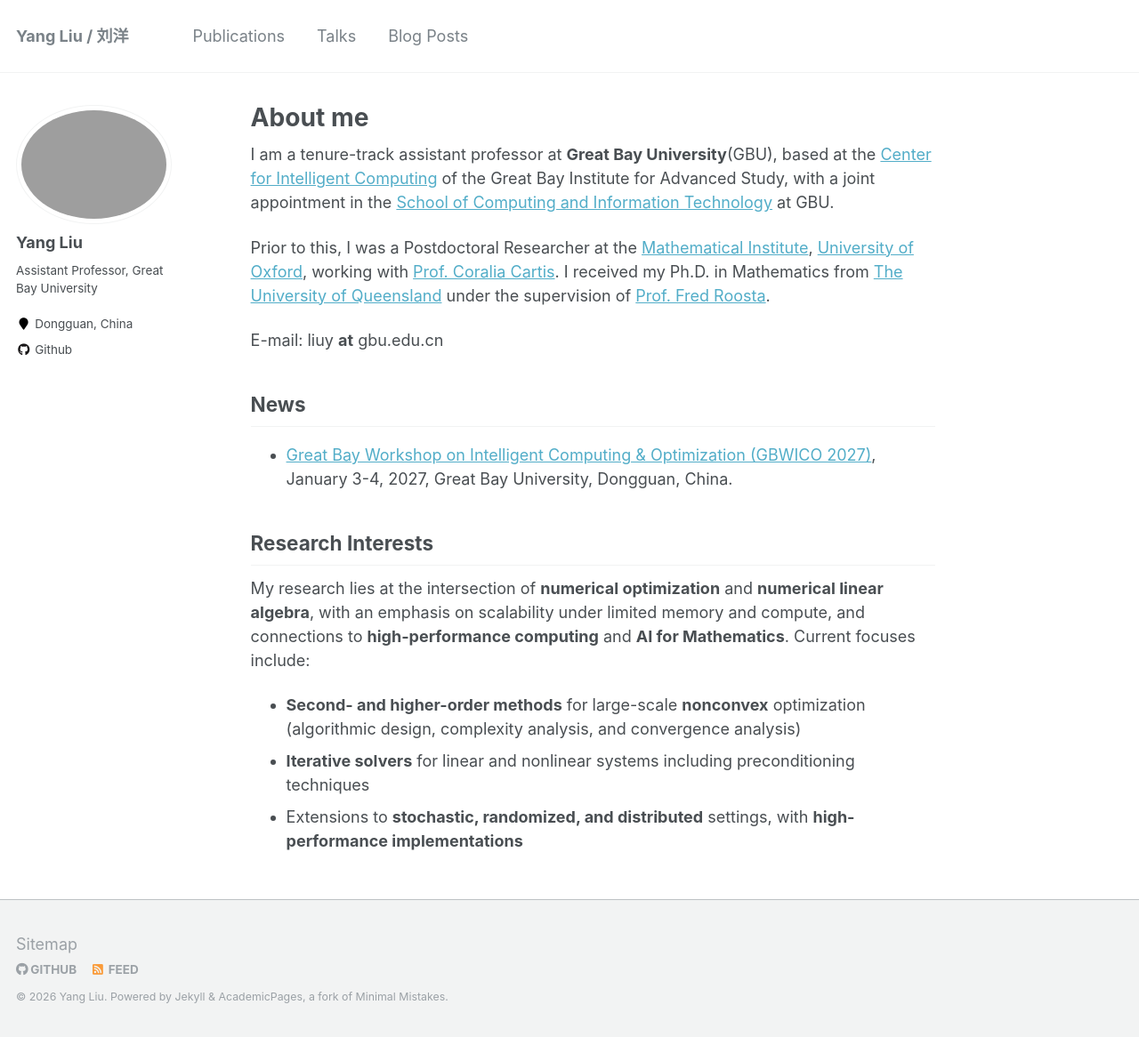
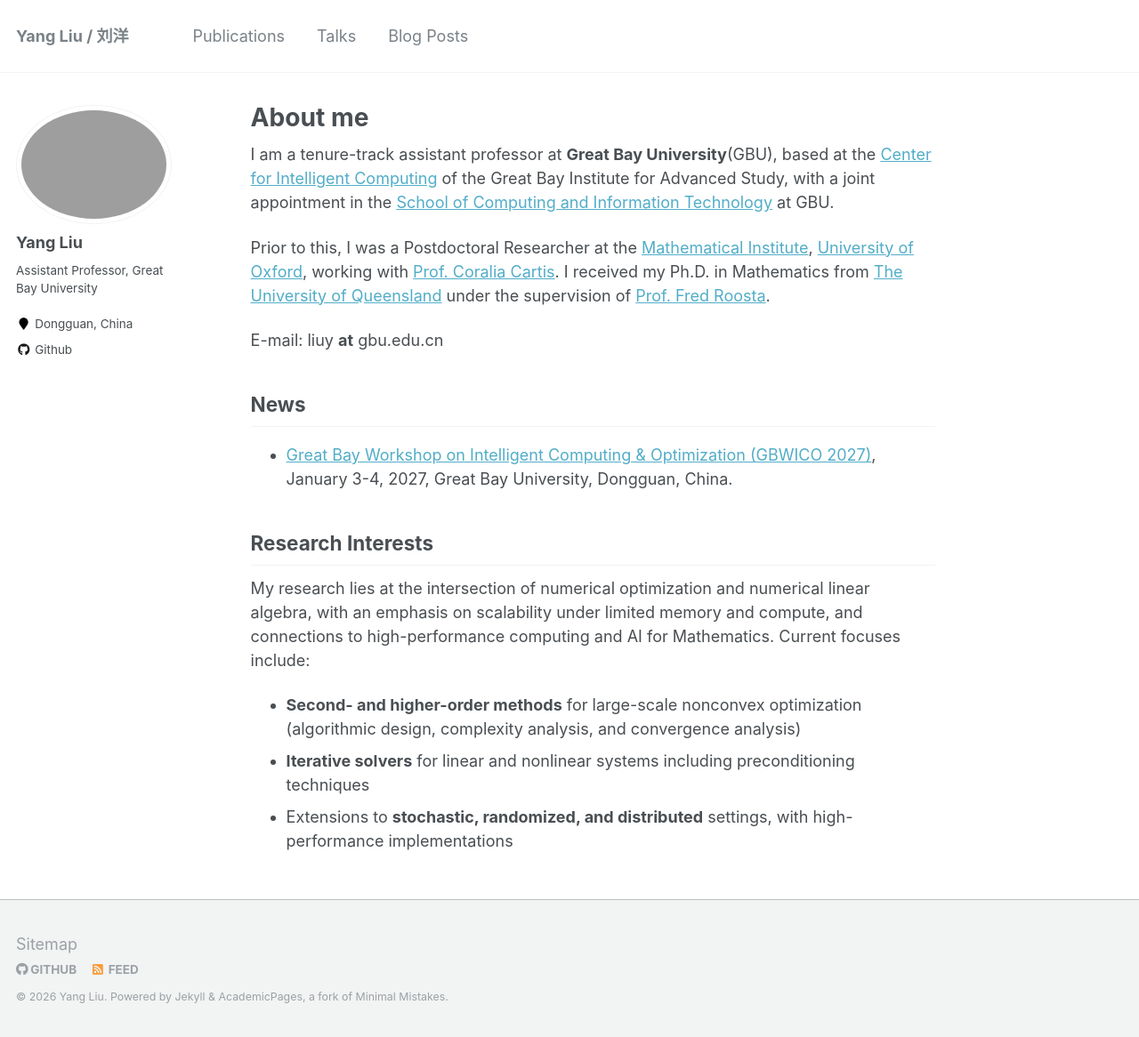
Before and after one commit to yangliu-op/yangliu-op.github.io, a Jekyll site: the page built from _pages/about.md, in a window 1280 px wide and 1166 px high. Shown: the whole window at 89% size. Built offline with Jekyll 4.4.1, drawn with Linux system fonts in a browser that asks for light colours.

Commit message:
About: keep one bold phrase per research interest

```diff
--- a/_pages/about.md
+++ b/_pages/about.md
@@ -20,7 +20,7 @@ News
 
 Research Interests
 ----
-My research lies at the intersection of **numerical optimization** and **numerical linear algebra**, with an emphasis on scalability under limited memory and compute, and connections to **high-performance computing** and **AI for Mathematics**. Current focuses include:
-- **Second- and higher-order methods** for large-scale **nonconvex** optimization (algorithmic design, complexity analysis, and convergence analysis)
+My research lies at the intersection of numerical optimization and numerical linear algebra, with an emphasis on scalability under limited memory and compute, and connections to high-performance computing and AI for Mathematics. Current focuses include:
+- **Second- and higher-order methods** for large-scale nonconvex optimization (algorithmic design, complexity analysis, and convergence analysis)
 - **Iterative solvers** for linear and nonlinear systems including preconditioning techniques
-- Extensions to **stochastic, randomized, and distributed** settings, with **high-performance implementations**
+- Extensions to **stochastic, randomized, and distributed** settings, with high-performance implementations
```
